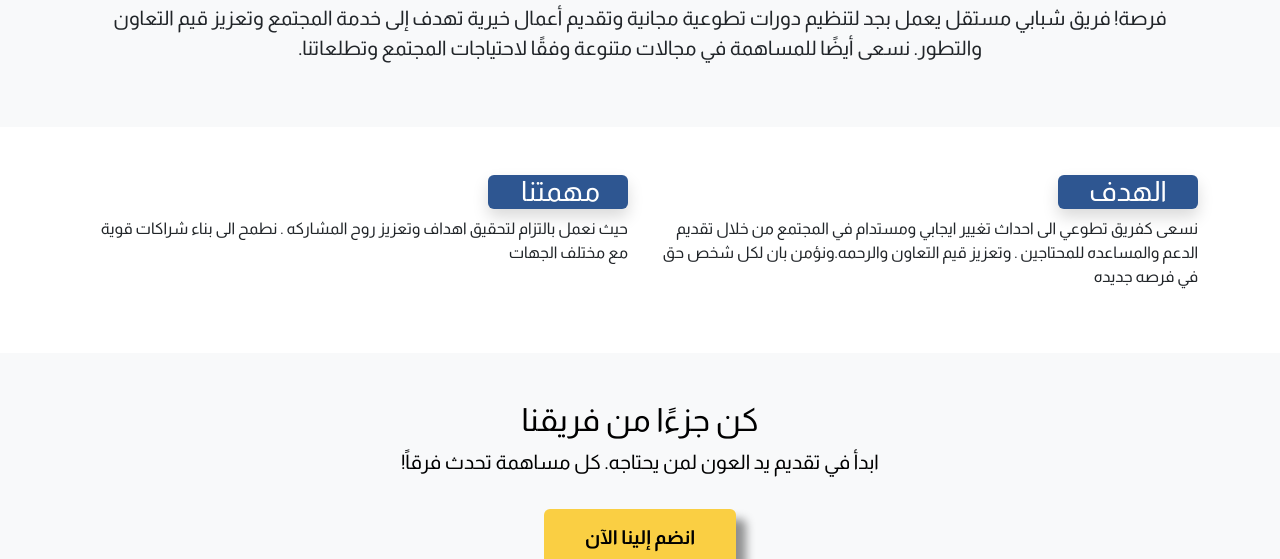
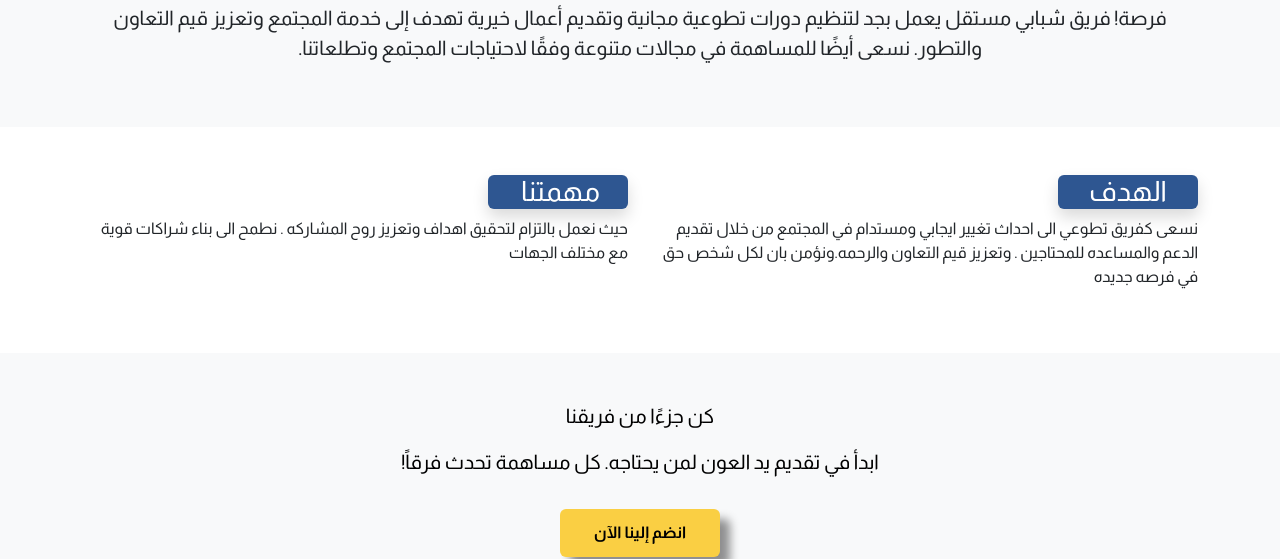
Before and after one commit to mhmdTaqi-code/farsaweb, a plain HTML site: page index.html in a window 1280 px wide. Shown: the part 394-953 px from the top of the page. Drawn offline with nearby package versions, Linux system fonts and the light colour scheme.

Commit message:
index.html

```diff
--- a/index.html
+++ b/index.html
@@ -81,9 +81,9 @@
     <!-- قسم دعوة للانضمام -->
     <section  id="call-to-action" class="py-5 text-white text-center bg-light" >
         <div class="container">
-            <h2 style="color: #000000;">كن جزءًا من فريقنا</h2>
+            <p style="color: #000000; " class="lead">كن جزءًا من فريقنا</p>
             <p class="lead" style="color: #000000;">ابدأ في تقديم يد العون لمن يحتاجه. كل مساهمة تحدث فرقاً!</p>
-            <button class=" mt-3 rounded"  style="background-color: #facf43; color: #000000; box-shadow: 10px 10px 10px rgba(0, 0, 0, 0.429) ; border: none; height: 3em; width: 10em;  font-weight: bold; font-size: larger;" onclick="window.location.href='https://docs.google.com/forms/d/e/1FAIpQLSfa728bs1X2ZE7AbhBI8UupoXmsnql07yOy488mzMe4ZS7IuA/viewform?usp=sf_link'">انضم إلينا الآن</button>
+            <button class=" mt-3 rounded"  style="background-color: #facf43; color: #000000; box-shadow: 10px 10px 10px rgba(0, 0, 0, 0.429) ; border: none; height: 3em; width: 10em;  font-weight: bold; " onclick="window.location.href='https://docs.google.com/forms/d/e/1FAIpQLSfa728bs1X2ZE7AbhBI8UupoXmsnql07yOy488mzMe4ZS7IuA/viewform?usp=sf_link'">انضم إلينا الآن</button>
         </div>
     </section>
 
```
